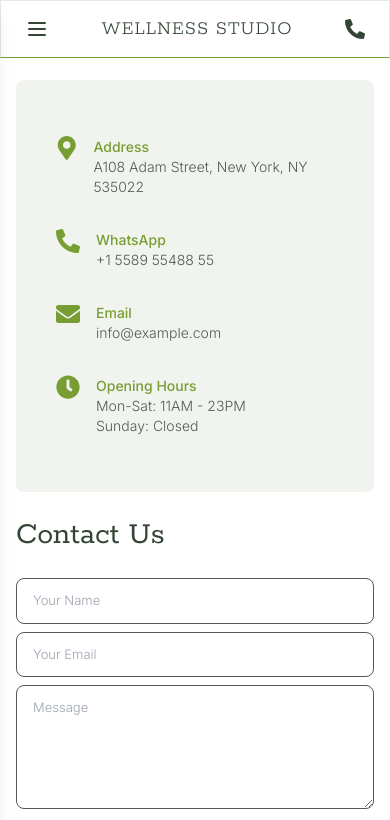
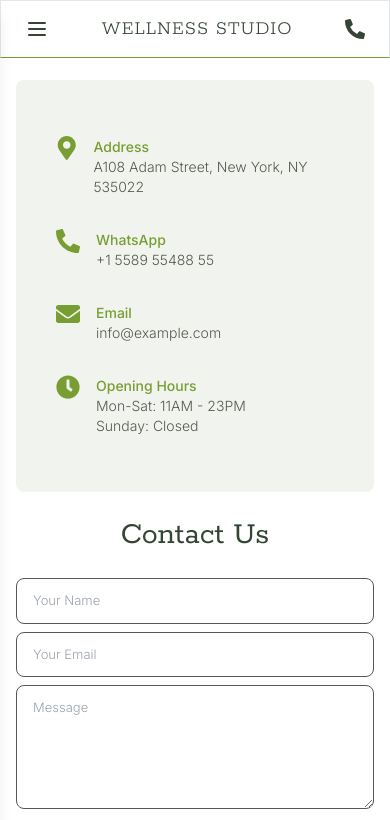
Before and after one commit to IlonaZaika/wellness-blog, a Next.js app: page /en/contact in a window 390 px wide. Shown: the top 820 px of the page. Built offline with nearby package versions, Linux system fonts and the light colour scheme.

Commit message:
Fixed header alignment.

```diff
--- a/src/app/[locale]/contact/page.tsx
+++ b/src/app/[locale]/contact/page.tsx
@@ -58,7 +58,9 @@ export default function Contact() {
             </div>
           </div>
           <div>
-            <h2 className="h2-custom">{t("contact_form.title")}</h2>
+            <h2 className="h2-custom text-center md:text-left">
+              {t("contact_form.title")}
+            </h2>
 
             <form className="font-inter font-light text-white text-[13px]">
               <input
```
